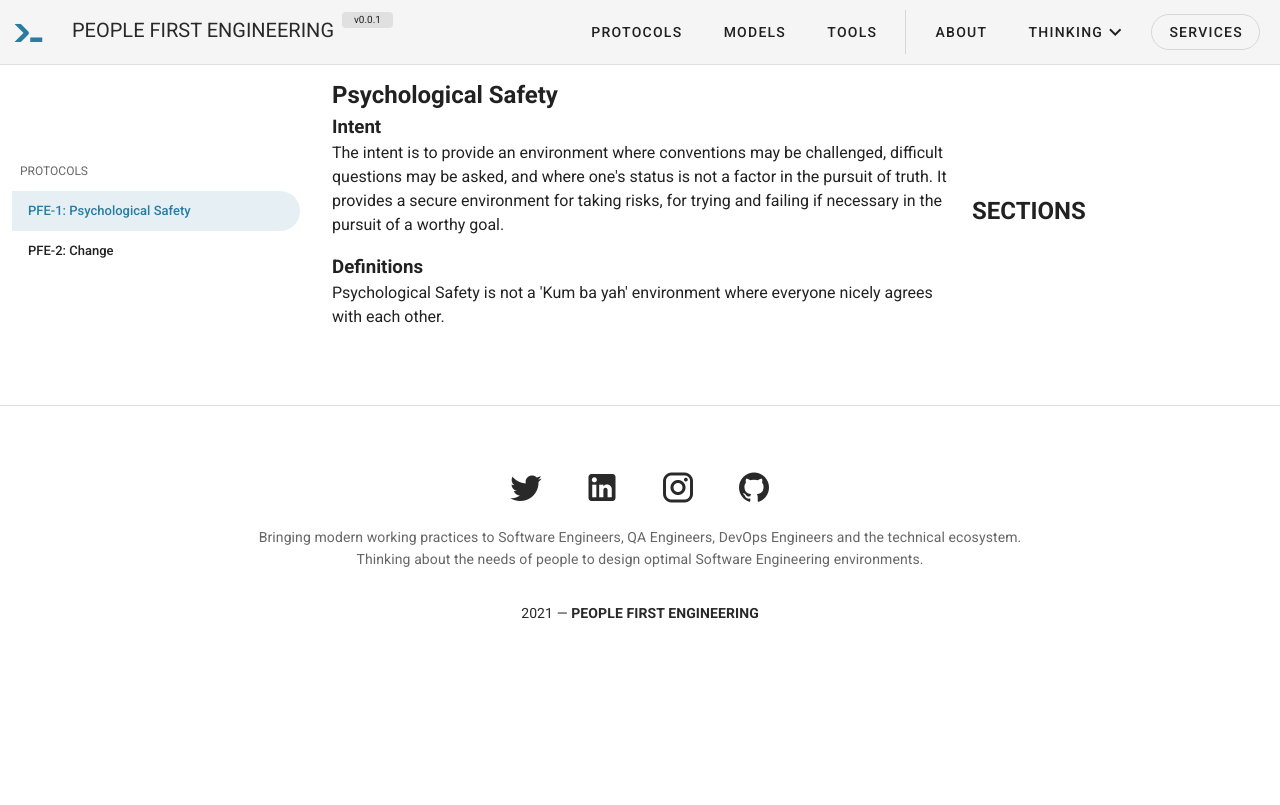
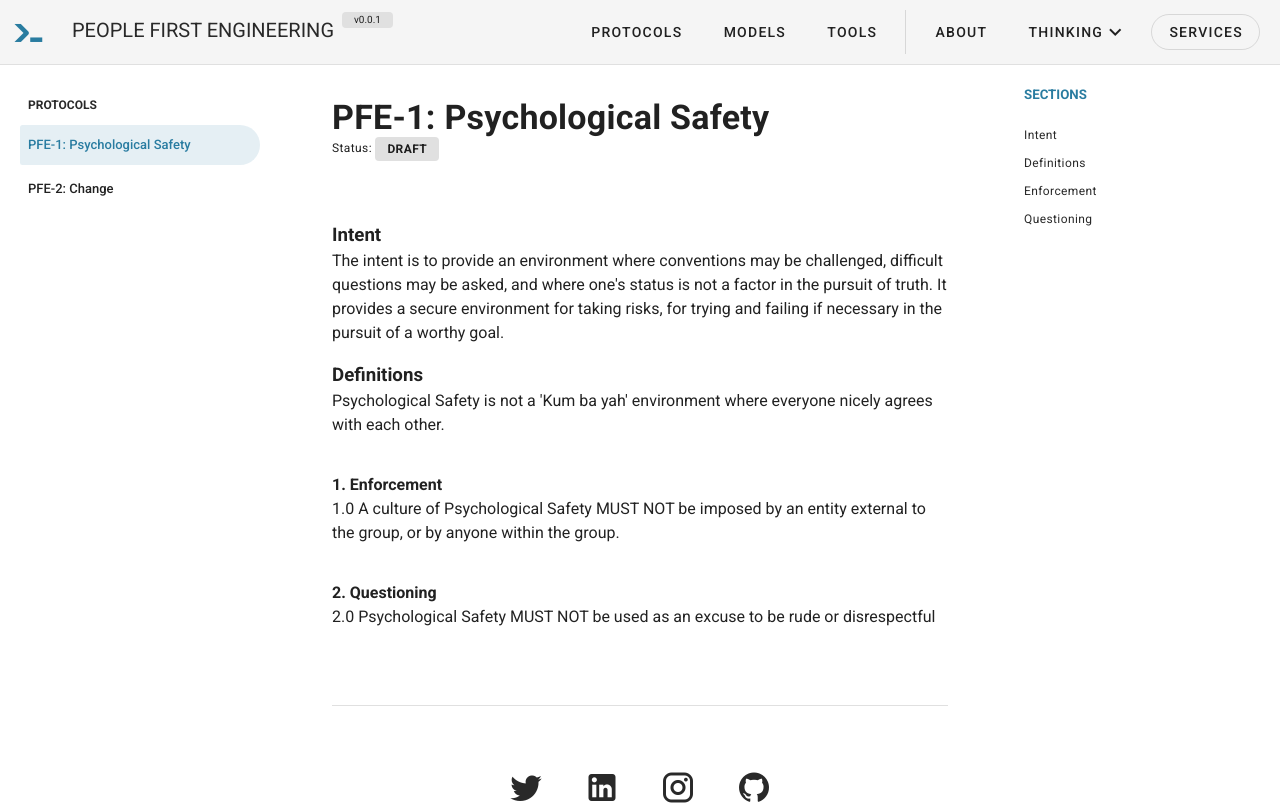
Before and after one commit to JohnD-EE/people-first-engineering, a Vue app: page /protocols in a window 1280 px wide. Shown: the top 805 px of the page. Built offline with nearby package versions, Linux system fonts and the light colour scheme.

Commit message:
Protocols section mostly working properly

```diff
--- a/src/App.vue
+++ b/src/App.vue
@@ -2,19 +2,16 @@
   <v-app>
     <navigation />
     <router-view />
-    <foot />
   </v-app>
 </template>
 
 <script>
 import navigation from "./components/Navigation"
-import foot from "./components/Footer"
 
 export default {
   name: "App",
   components: {
-    navigation,
-    foot
+    navigation
   },
   data: () => ({
     //
--- a/src/components/DocsMain.vue
+++ b/src/components/DocsMain.vue
@@ -1,14 +1,22 @@
 <template>
     <div>
-        <v-row>
+        <v-row align="start" justify="start">
             <v-col cols="12">
                 <div
                 class=""
                     v-for="(item, i) in data"
                     :key="i">
-                <h1 class=""> {{item.name}}</h1>
+                <h1 class="mt-5 mb-0 pb-0 display-1 font-weight-bold">{{item.ref}}: {{item.name}}</h1>
+                <p class="caption mb-15">Status:
+                    <v-chip
+                        class="font-weight-bold text-uppercase"
+                        small
+                        label
+                    >{{item.status}}
+                    </v-chip>
+                </p>
                 <div v-if="item.intent.length">
-                <h3>
+                <h3 id="intent">
                     Intent
                 </h3>
 
@@ -20,7 +28,7 @@
 
                 </div>
                 <div v-if="item.definitions.length">
-                <h3>
+                <h3 id="definitions">
                     Definitions
                 </h3>
 
@@ -32,7 +40,7 @@
 
                 </div>
                 <div v-if="item.overview.length">
-                <h3>
+                <h3 id="overview">
                     Overview
                 </h3>
                 <div
@@ -40,6 +48,17 @@
                     :key="c" >
                     <p>{{content}}</p>
                 </div>
+                </div>
+                <div
+                v-for="(section, s) in item.sections"
+                    :key="s" >
+                    <h4 :id="section.name.replace(/ /g,'_').toLowerCase()" class="pt-5">{{s + 1}}. {{section.name}}</h4>
+                    <div
+                    v-for="(paragraph, p) in section.paragraphs"
+                    :key="p">
+                    <p>{{s + 1}}.{{p}} {{paragraph}}</p>
+                </div>
+
                 </div>
                 </div>
             </v-col>
--- a/src/components/DocsMenu.vue
+++ b/src/components/DocsMenu.vue
@@ -1,9 +1,10 @@
 <template>
     <div>
-        <v-row>
+        <v-row align="start" justify="start">
             <v-col cols="12">
-                <v-list dense shaped>
-      <v-subheader>PROTOCOLS</v-subheader>
+                <v-navigation-drawer floating style="top: 65px">
+                <v-list dense shaped nav>
+      <v-subheader  class="primary--text font-weight-bold">PROTOCOLS</v-subheader>
       <v-list-item-group
         v-model="selectedItem"
         color="secondary"
@@ -18,7 +19,7 @@
         </v-list-item>
       </v-list-item-group>
     </v-list>
-
+ </v-navigation-drawer>
             </v-col>
         </v-row>
     </div>
--- a/src/components/DocsSections.vue
+++ b/src/components/DocsSections.vue
@@ -1,8 +1,22 @@
 <template>
     <div>
-        <v-row>
-            <v-col cols="12">
-                <h1>SECTIONS</h1>
+        <v-row align="start" justify="start">
+            <v-col cols="12" >
+                <v-navigation-drawer floating right fixed style="top: 65px;">
+                <h5 class="secondary--text font-weight-bold mt-5 mb-5">SECTIONS</h5>
+                    <div
+                        class="pa-0 ma-0"
+                        v-for="(item, i) in data"
+                        :key="i"
+                        >
+                        <p class="mb-2 caption">
+                            <a
+                            :href="'#' + item.replace(/ /g,'_').toLowerCase()"
+                            class="text-decoration-none"
+                            >{{item}}</a>
+                        </p>
+                    </div>
+                </v-navigation-drawer>
             </v-col>
         </v-row>
     </div>
--- a/src/components/Footer.vue
+++ b/src/components/Footer.vue
@@ -1,5 +1,5 @@
 <template>
-  <v-footer padless bottom class="mb-15">
+  <v-footer padless bottom class="mt-15 mb-15">
     <v-card flat tile class="text-center">
         <v-divider></v-divider>
       <v-card-text class="pt-15">
@@ -15,13 +15,11 @@
           <v-icon large>{{ icon.text }}</v-icon>
         </v-btn>
       </v-card-text>
-
-      <v-card-text class=" pt-0">
-        Bringing modern working practices to Software Engineers, QA Engineers, DevOps Engineers and the technical ecosystem. <br/>
-        Thinking about the needs of people to design optimal Software Engineering environments.
-      </v-card-text>
       <v-card-text class="primary--text">
         {{ new Date().getFullYear() }} — <strong>PEOPLE FIRST ENGINEERING</strong>
+      </v-card-text>
+      <v-card-text class=" pt-0">
+        <p>Designing optimal Software Engineering environments which feed the hunger of the human spirit.</p>
       </v-card-text>
     </v-card>
   </v-footer>
--- a/src/data/protocols/change.js
+++ b/src/data/protocols/change.js
@@ -1,6 +1,8 @@
 const protocol = {
     name: 'Change',
+    ref: 'PFE-2',
     keyName: 'change',
+    status: 'draft',
     intent: [
         'The intent of a People First approach to change is to accept change as a potentially painful, but inevitable and naturally occuring phenomina in all realms of life',
         'People react differently to different change so the aim is to diminish the difficult and painful aspects of change, while optimising for the opportunities it presents.',
@@ -17,9 +19,7 @@ const protocol = {
     ],
     conclusions: [],
     appendix: [],
-    resources: [
-        { description: '', site: '', url: ''}
-    ],
+    resources: [],
     acknowledgements: []
 }
 
--- a/src/data/protocols/psychologicalSafety.js
+++ b/src/data/protocols/psychologicalSafety.js
@@ -2,12 +2,15 @@
 const protocol = {
     name: '',
     keyName: '',
+    status: '', //draft, review, accepted, deprecated, abandoned
     intent: [], //why is this needed
     definitions: [], //nothing should be ambiguous
     overview: [], //context, big picture scenarios
     sections: [
         {
-            name: 'Section 1'
+            name: 'Section 1',
+            paragraphs: [],
+            behaviourTable: {}
         },
         {
             name: 'Section 2',
@@ -24,7 +27,9 @@ const protocol = {
 
 const protocol = {
     name: 'Psychological Safety',
+    ref: 'PFE-1',
     keyName: 'psychologicalSafety',
+    status: 'draft',
     intent: [
         'The intent is to provide an environment where conventions may be challenged, difficult questions may be asked, and where one\'s status is not a factor in the pursuit of truth. It provides a secure environment for taking risks, for trying and failing if necessary in the pursuit of a worthy goal.'
     ],
@@ -34,13 +39,13 @@ const protocol = {
     overview: [],
     sections: [
         {
-            name: 'Enforcement of Psychological Safety',
+            name: 'Enforcement',
             paragraphs: [
                 'A culture of Psychological Safety MUST NOT be imposed by an entity external to the group, or by anyone within the group.',
             ]
         },
         {
-            name: 'Questioning Others',
+            name: 'Questioning',
             paragraphs: [
                 'Psychological Safety MUST NOT be used as an excuse to be rude or disrespectful'
             ]
@@ -48,9 +53,7 @@ const protocol = {
     ],
     conclusions: [],
     appendix: [],
-    resources: [
-        { description: '', site: '', url: ''}
-    ],
+    resources: [],
     acknowledgements: []
 }
 
--- a/src/views/About.vue
+++ b/src/views/About.vue
@@ -110,6 +110,7 @@ I didn't get where I am today without knowing there's no fun in getting where I
           </v-row>
         </v-col>
       </v-row>
+      <foot/>
     </v-container>
   </section>
 </template>
@@ -121,11 +122,13 @@ h3 {
 </style>
 
 <script>
+import foot from '../components/Footer.vue'
 import quote from '../components/Quote.vue'
 
 export default {
   components: {
-    quote
+    quote,
+    foot
   },
   data: () => ({
     //
--- a/src/views/Home.vue
+++ b/src/views/Home.vue
@@ -62,7 +62,7 @@
             </v-row>
             </v-col>
           </v-row>
-          <v-row align="center" justify="center" class="pt-15 pb-15">
+          <v-row align="center" justify="center" class="">
             <v-col cols="12" md="8" align="center" justify="center">
               <h1 class="font-weight-regular pb-5">Standards, protocols, patterns, models and tools:</h1>
               <p class="body-1 font-weight-regular">People First Engineering will provide resources to support Engineers in Software, QA, DevOps and other technical domains as well as managers and others in the wider ecosystem.</p>
@@ -82,6 +82,8 @@ The line separating good and evil passes not through states, nor between classes
           </v-row>
         </v-col>
       </v-row>
+
+          <foot/>
     </v-container>
   </section>
 </template>
@@ -101,11 +103,13 @@ The line separating good and evil passes not through states, nor between classes
 </style>
 
 <script>
+import foot from '../components/Footer.vue'
 import quote from '../components/Quote.vue'
 
 export default {
   components: {
-    quote
+    quote,
+    foot
   },
   data: () => ({
     features: [
--- a/src/views/Protocols.vue
+++ b/src/views/Protocols.vue
@@ -1,18 +1,21 @@
 <template>
   <section id="protocols">
     <v-container fluid class="pb-15">
-      <v-row align="center" justify="center">
+      <v-row align="start" justify="start">
         <v-col cols="12" md="3">
           <docsMenu :data="menuData" @protocolChange="onProtocolChange"></docsMenu>
         </v-col>
         <v-col cols="12" md="6">
           <docsMain :data="mainData"></docsMain>
+          <foot/>
         </v-col>
         <v-col cols="12" md="3">
           <docsSections :data="sectionsData"></docsSections>
         </v-col>
       </v-row>
+
     </v-container>
+
   </section>
 </template>
 
@@ -20,6 +23,7 @@
 import docsMain from '../components/DocsMain.vue'
 import docsMenu from '../components/DocsMenu.vue'
 import docsSections from '../components/DocsSections.vue'
+import foot from '../components/Footer.vue'
 import keys from '../data/protocols/index.js'
 import psychologicalSafety from '../data/protocols/psychologicalSafety.js'
 import change from '../data/protocols/change.js'
@@ -28,7 +32,8 @@ export default {
   components: {
     docsMain,
     docsMenu,
-    docsSections
+    docsSections,
+    foot
   },
   data: () => ({
     keys: keys,
@@ -42,26 +47,61 @@ export default {
        if (selectedProtocol.length) {
          return selectedProtocol[0]
        }
-      return ''
+      return []
     },
     menuData () {
       return this.keys.data
     },
     mainData () {
-      console.log('selectedProtocolData', this.selectedProtocolData.keyName)
-      //return this.psychologicalSafety
       const keyName = this.selectedProtocolData.keyName || ''
+      let data = []
       switch(keyName) {
         case 'psychologicalSafety':
-          return this.psychologicalSafety
+          data = this.psychologicalSafety
+          break
         case 'change':
-          return this.change
+          data = this.change
+          break
         default:
-          return ''
+          data = []
       }
+      return data
     },
     sectionsData () {
-      return ''
+      let sectionHeadings = []
+      const content = this.mainData.protocol
+      const sections = content.sections
+
+      if (content.intent.length) {
+        sectionHeadings.push('Intent')
+      }
+      if (content.definitions.length) {
+        sectionHeadings.push('Definitions')
+      }
+      if (content.overview.length) {
+        sectionHeadings.push('Overview')
+      }
+
+      if (sections.length) {
+        sections.forEach(res => {
+          sectionHeadings.push(res.name)
+        })
+      }
+
+      if (content.conclusions.length) {
+        sectionHeadings.push('Conclusions')
+      }
+      if (content.appendix.length) {
+        sectionHeadings.push('Appendix')
+      }
+      if (content.resources.length) {
+        sectionHeadings.push('Resources')
+      }
+      if (content.acknowledgements.length) {
+        sectionHeadings.push('Acknowledgements')
+      }
+
+      return sectionHeadings
     }
   },
   methods: {
--- a/src/views/Services.vue
+++ b/src/views/Services.vue
@@ -91,6 +91,7 @@
           </v-row>
         </v-col>
       </v-row>
+      <foot/>
     </v-container>
   </section>
 </template>
@@ -104,10 +105,12 @@ h3 {
 
 <script>
 import quote from '../components/Quote.vue'
+import foot from '../components/Footer.vue'
 
 export default {
   components: {
-    quote
+    quote,
+    foot
   },
   data: () => ({
     deliverables: [
--- a/src/views/Tools.vue
+++ b/src/views/Tools.vue
@@ -35,7 +35,7 @@
                   states you had during the last sprint or a recent bout of work. Were you mostly in
                   FLOW or did constant interruptions and time pressures put you in a state of anxiety?</p>
                   <p>
-                    This tool will be based on the ideas in this article at:
+                    The tool will be based on the ideas in this article at:
                     <a href="https://purplelabs.eagleeye.com/blog/triggering-the-flow-state-for-software-engineers">Triggering the Flow State in Software Engineers</a>
                   </p>
                   <h3>
@@ -93,6 +93,7 @@
           </v-row>
         </v-col>
       </v-row>
+      <foot/>
     </v-container>
   </section>
 </template>
@@ -104,11 +105,13 @@ h3 {
 </style>
 
 <script>
+import foot from '../components/Footer.vue'
 import quote from '../components/Quote.vue'
 
 export default {
   components: {
-    quote
+    quote,
+    foot
   },
   data: () => ({
     //
```
